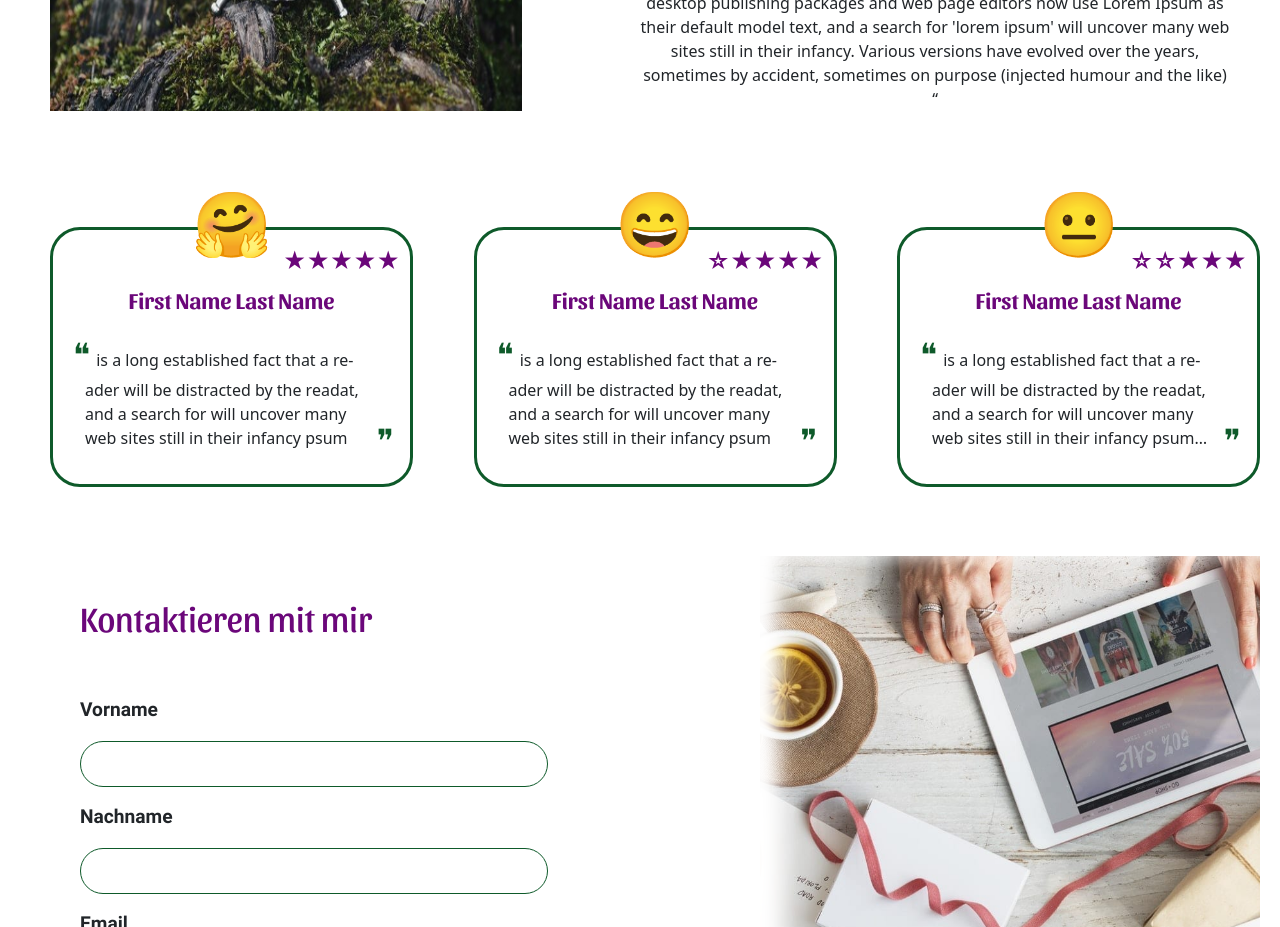
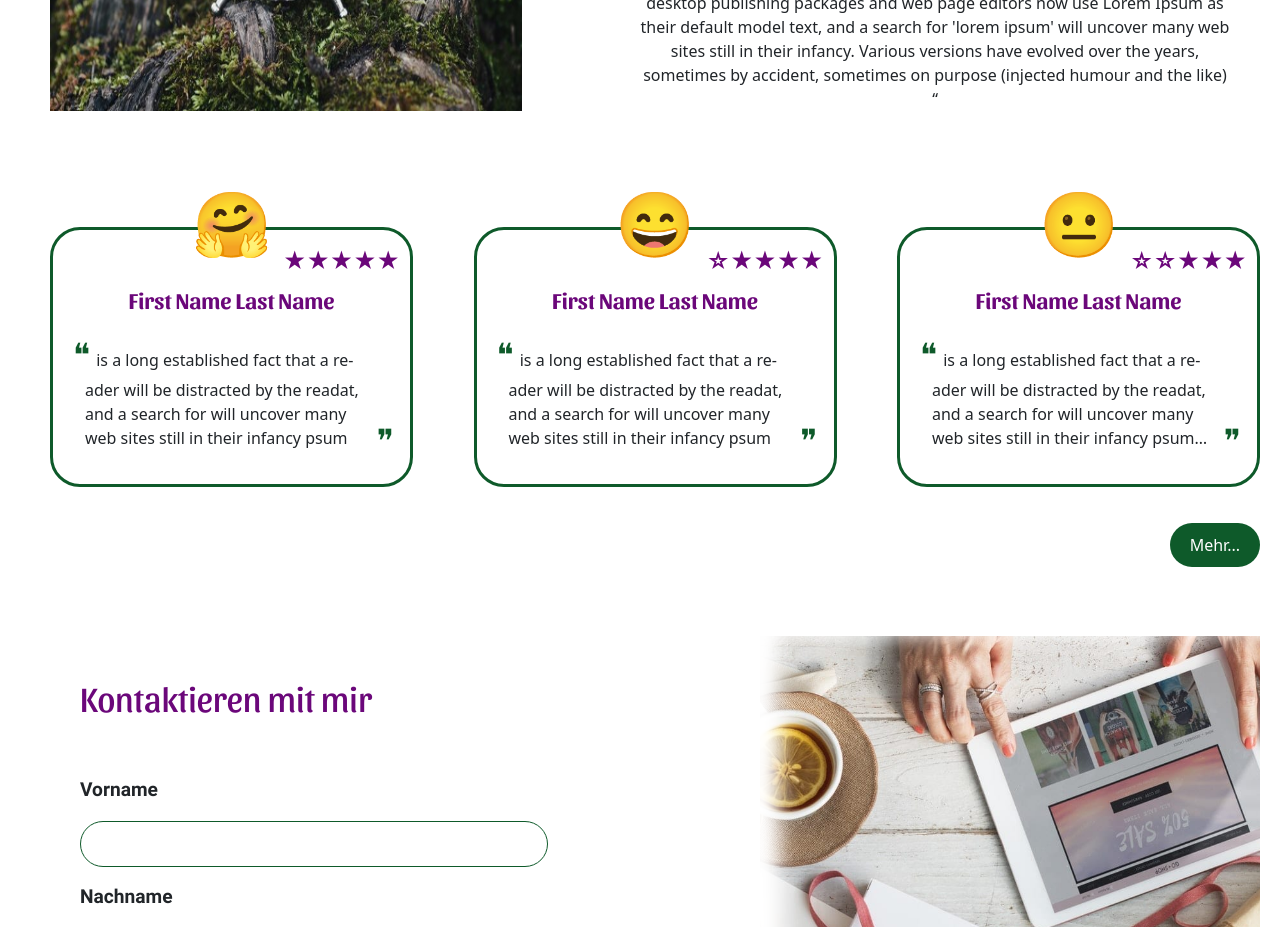
Before and after one commit to rh-pr/mira-coaching, a React (Vite) app in the folder client/: page / in a window 1280 px wide. Shown: the part 1980-2907 px from the top of the page. Built offline with nearby package versions, Linux system fonts and the light colour scheme.

Commit message:
add meht button for navigate on the reviews page

```diff
--- a/client/src/components/home/Home.scss
+++ b/client/src/components/home/Home.scss
@@ -251,10 +251,11 @@ $sarina-font: 'Sarina';
 
 .reviews-small {
     width: 100%;
-    padding: 100px 10px 0 10px;
+    padding: 100px 10px 80px 10px;
     display: flex;
     gap: 10px;
     justify-content: space-between;
+    position: relative;
 
     .review-card {
         border-radius: 10px;
@@ -340,6 +341,20 @@ $sarina-font: 'Sarina';
 
         }
     }
+
+    button {
+        position: absolute;
+        bottom: 0;
+        right: 20px;
+        border: none;
+        background-color: $base-bg-color;
+        color: white;
+        font-weight: 500;
+        font-style: 1rem;
+        padding: 10px 20px;
+        border-radius: 30px;
+
+    }
 }
 
 .contact {
@@ -380,10 +395,10 @@ $sarina-font: 'Sarina';
 
             textarea {
                 height: 100px;
-                overflow-y: scroll;
+                overflow-y: auto;
 
                 &:active, &:focus {
-                    outline: none;
+                    // outline: none;
                     border: 1px solid $base-text-color;
                 }
             }
@@ -391,7 +406,7 @@ $sarina-font: 'Sarina';
             button {
                 width: fit-content;
                 padding: 10px 30px;
-                border-radius: 10px;
+                border-radius: 30px;
                 border: none;
                 background-color: #0E5A2A;
                 color: white;
--- a/client/src/pages/Home.tsx
+++ b/client/src/pages/Home.tsx
@@ -20,6 +20,7 @@ function Home() {
        {reviews[0] && <ReviewCard rev={reviews[0]} />}
        {reviews[1] && <ReviewCard rev={reviews[1]} />}
        {reviews[2] && <ReviewCard rev={reviews[2]} />}
+       <button className="nav-revs">Mehr...</button>
       </div>
       <div className="contact">
         <div className="form">
```
